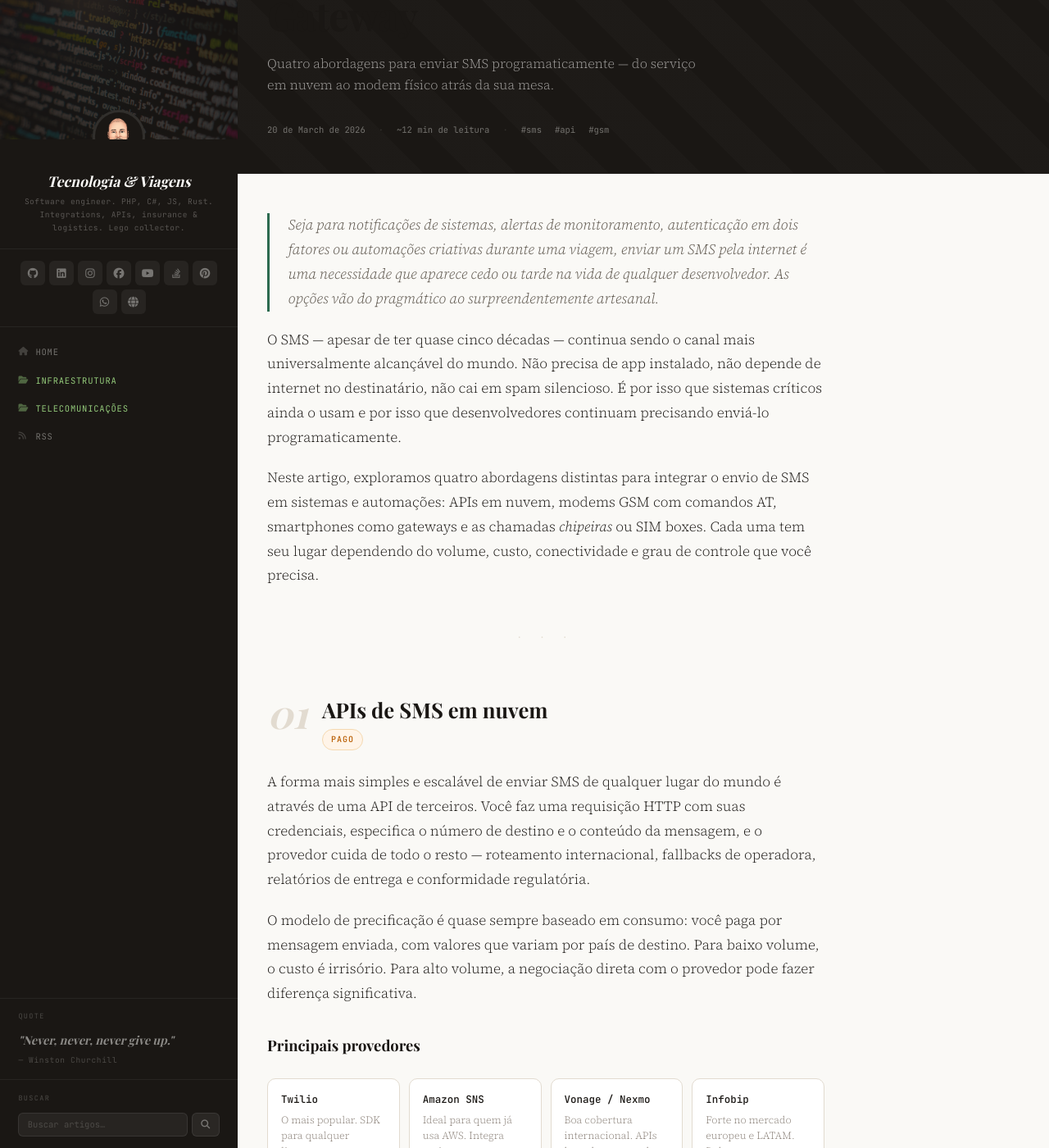
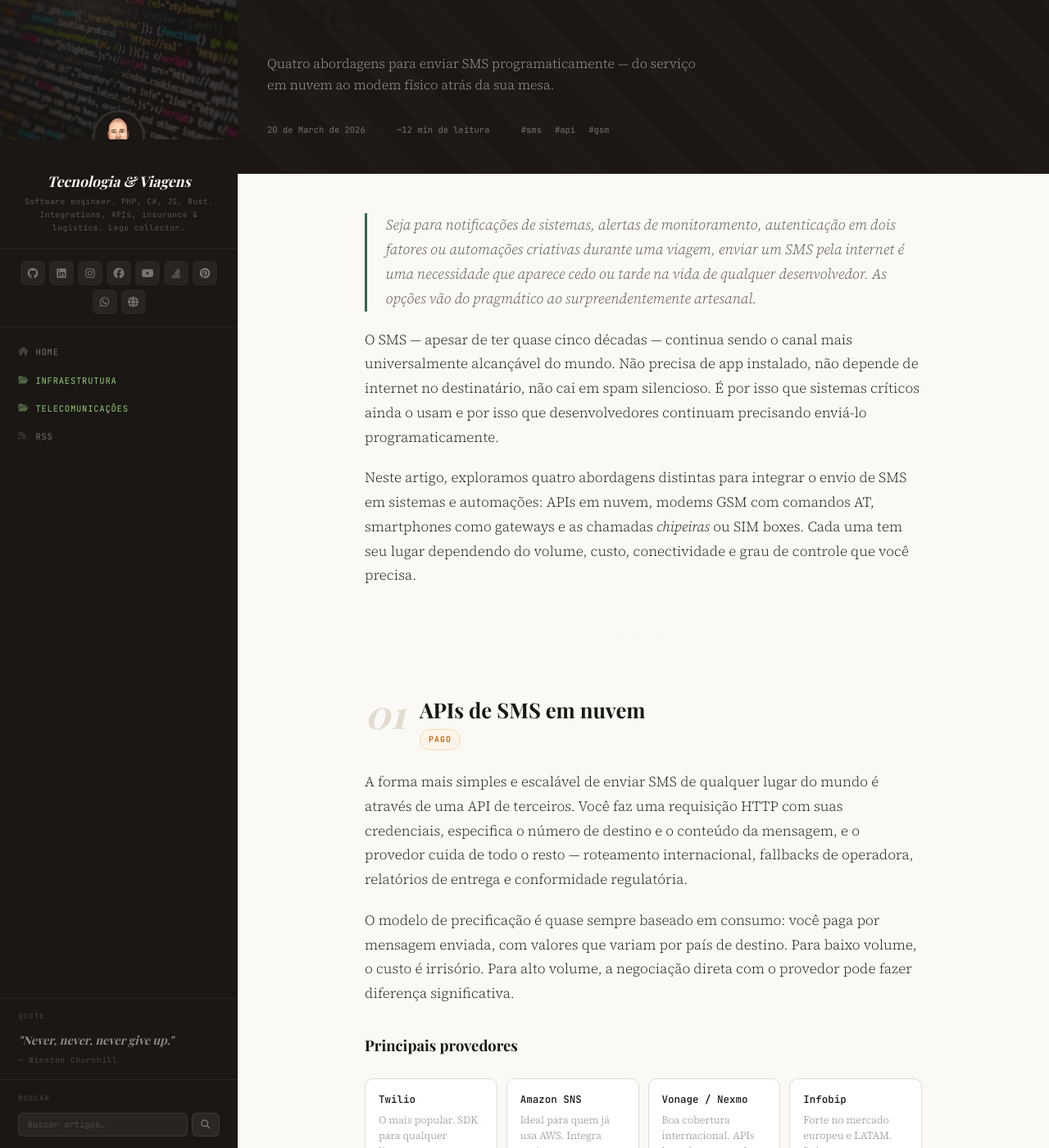
Before and after one commit to guibranco/blog, a Jekyll site: the page built from _posts/2026-03-20-envio-sms-internet.md, in a window 1280 px wide and 1400 px high, scrolled down 256 px. Shown: the whole window at 82% size. Built offline with Jekyll 4.4.1, drawn with Linux system fonts in a browser that asks for light colours; some web fonts are replaced.

Commit message:
Update main.css (#18)

```diff
--- a/assets/css/main.css
+++ b/assets/css/main.css
@@ -478,7 +478,7 @@ a { color: inherit; text-decoration: none; }
    POST — article body
 ───────────────────────────────────── */
 .article-wrap { padding: 3rem 2.25rem 5rem; flex: 1; }
-.article-inner { max-width: 680px; }
+.article-inner { max-width: 680px; margin: 0 auto; }
 
 .article-inner p  { margin-bottom: 1.25rem; }
 .article-inner ul,
```
